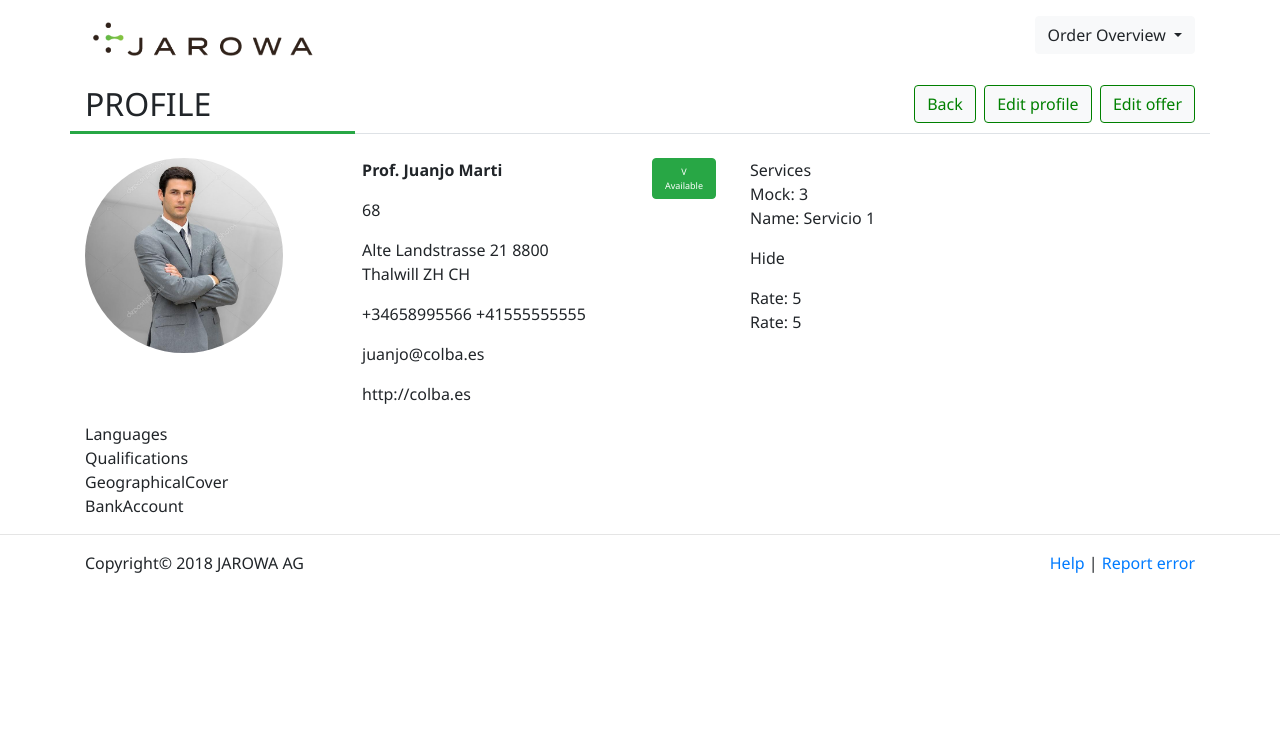
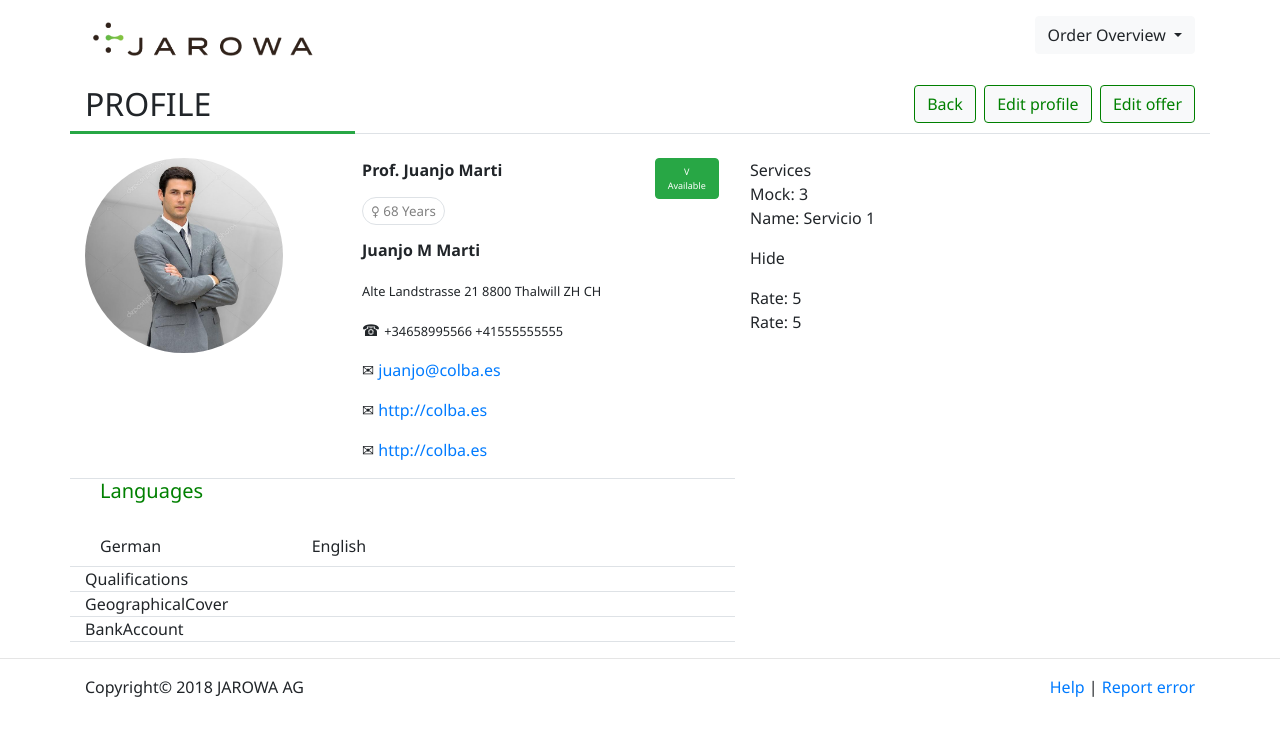
Before and after one commit to jc4rubio/colba, a React (Create React App) app in the folder colba_challenge/: page / in a window 1280 px wide. Shown: the top 736 px of the page. Built offline with nearby package versions, Linux system fonts and the light colour scheme.

Commit message:
Profile update

```diff
--- a/colba_challenge/src/components/Languages.js
+++ b/colba_challenge/src/components/Languages.js
@@ -1,10 +1,28 @@
 import React, { Component } from 'react';
+
+import './Profile.css';
+
+import { languages } from '../mock_data/profile.json';
 
 class Languages extends Component {
 
+    constructor() {
+        super();
+        this.languages = languages;
+        console.log('Languages: '+languages.length);
+        console.log(languages)
+
+    }
+
     render() {
         return (
-            <div>Languages</div>
+            <div className="container pb-2">
+                <div className="h5 sectionTitle">Languages</div>
+                <div className="row justify-content-start"> {/* TODO: Do it dinamically | Add level bars and description*/}
+                    <div className="col-4">{this.languages[0].language}</div>
+                    <div className="col-4">{this.languages[1].language}</div>
+                </div>
+            </div>
         );
     }
 
--- a/colba_challenge/src/components/Profile.js
+++ b/colba_challenge/src/components/Profile.js
@@ -1,5 +1,5 @@
 import React, { Component } from 'react';
-import './profile.css';
+import './Profile.css';
 
 import Languages from './Languages';
 import GeographicalCover from './GeographicalCover';
@@ -16,35 +16,6 @@ class Profile extends Component {
 
     }
 
-
-   /*
-    render() {
-       return (
-           <div>
-               <div className=".container">
-                    <div className="row">
-                        <div className="col">
-                            <img src="./images/business-man_profile.jpg" className="rounded-circle profile-picture" alt="profile"></img>
-                        </div>
-                        <div className="col text-left">
-                            {/* Next step: Data from a service *//*}
-                            <b>Name</b><button type="button" className="status-btn btn btn-success float-right">&#x2714;<br/>Available</button><br />
-                            age<br />
-                            fullName<br />
-                            address<br />
-                            phone1 phone2<br />
-                            mail<br />
-                            website
-                        </div>
-                    </div>
-                </div>
-                <hr />
-           </div>
-
-       );
-
-   }
-   */
   renderStatusButtom = () => {
 
     let buttonIcon;
@@ -78,35 +49,42 @@ class Profile extends Component {
   render() {
     return (
         <div>
-            <div className="row">
+            <div className="row border-bottom border-1">
                 <div className="col-5">
                     <img src="./images/business-man_profile.jpg" className="rounded-circle .img-fluid. profile-picture" alt="profile"></img>
                 </div>
-                <div className="col-5 text-left">
-                    {/* Next step: Data from a service */}
+                <div className="col-6 text-left">
                     <p className="font-weight-bold">{this.personal_info.title} {this.personal_info.name}</p>
-                    <p>{this.personal_info.age}</p>
-                    <p>{this.personal_info.fullName}</p>
-                    <p>{this.personal_info.address}</p>
-                    <p>{this.personal_info.phone1} {this.personal_info.phone2}</p>
-                    <p>{this.personal_info.mail}</p>
-                    <p>{this.personal_info.website}</p>
+                    {/* Male icon: &#9794; Female icon: &#9792; Note: I choose female icon to do a correct binding to the template (picture of reference for this challenge), but the user is a man (male)*/}
+                    <p><span className="border rounded ageBox px-2 py-1">&#9792;&nbsp;{this.personal_info.age}&nbsp;Years</span></p> {/* TODO: Choose gender icon depending on user data*/}
+                    <p><span className="mb-2 font-weight-bold">{this.personal_info.fullName}</span></p>
+                    <p><span className="small">{this.personal_info.address}</span></p>
+                    <p>&#9742;&nbsp;<span className="small">{this.personal_info.phone1} {this.personal_info.phone2}</span></p> {/* TODO: Use a more beautiful library for icons */}
+                    <p>&#9993;&nbsp;<a href="mailto:{this.personal_info.mail}">{this.personal_info.mail}</a></p> {/* TODO: Insert js object into jsx string*/}
+                    <p>&#9993;&nbsp;<a href= "#!">{this.personal_info.website}</a></p> {/*TODO: www icon*/}
+                    <p><i className="material-icons"></i>&#9993;&nbsp;<a href= "#!">{this.personal_info.website}</a></p> {/*TODO: www icon*/}
                 </div>
-                <div className="col-2">
+                <div className="col-1">
                    {this.renderStatusButtom()} {/*TODO*/}
                 </div>
             </div>
-            <div className="row">
+            <div className="row border-bottom border-1">
 
                 <div className="col-12">
                     <Languages />
                 </div>
+            </div>
+            <div className="row border-bottom border-1">
                 <div className="col-12">
                     <Qualifications />
                 </div>
+            </div>
+            <div className="row border-bottom border-1">
                 <div className="col-12">
                     <GeographicalCover/>
                 </div>
+            </div>
+            <div className="row border-bottom border-1">
                 <div className="col-12">
                     <BankAccount />
                 </div>
--- a/colba_challenge/src/components/profile.css
+++ b/colba_challenge/src/components/profile.css
@@ -7,3 +7,14 @@
     font-size: xx-small;
     margin-right: 5%;  /* Provisional */
 }
+
+.ageBox {
+    border-radius: 20px !important;
+    font-size: smaller;
+    color: gray;
+}
+
+.sectionTitle {
+    color: green;
+    margin-bottom: 5%;
+}
--- a/colba_challenge/src/mock_data/profile.json
+++ b/colba_challenge/src/mock_data/profile.json
@@ -4,7 +4,8 @@
         "title": "Prof.",
         "name": "Juanjo Marti",
         "age": "68",
-        "fullname": "Juanjo M Marti",
+        "gender": "male",
+        "fullName": "Juanjo M Marti",
         "address": "Alte Landstrasse 21 8800 Thalwill ZH CH",
         "phone1": "+34658995566",
         "phone2": "+41555555555",
@@ -14,12 +15,12 @@
     },
     "languages": [
         {
-            "language": "german",
+            "language": "German",
             "level": "1",
             "description": "Advanced"
         },
         {
-            "language": "english",
+            "language": "English",
             "level": "2",
             "description": "Safe to negotiate"
         }
```
Also changed, not shown: colba_challenge/public/index.html (line endings or trailing spaces).
